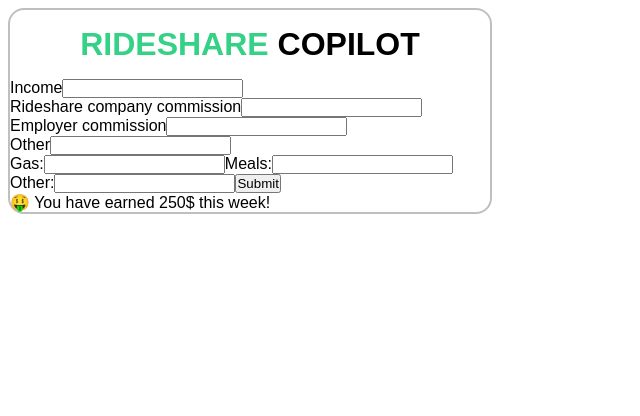
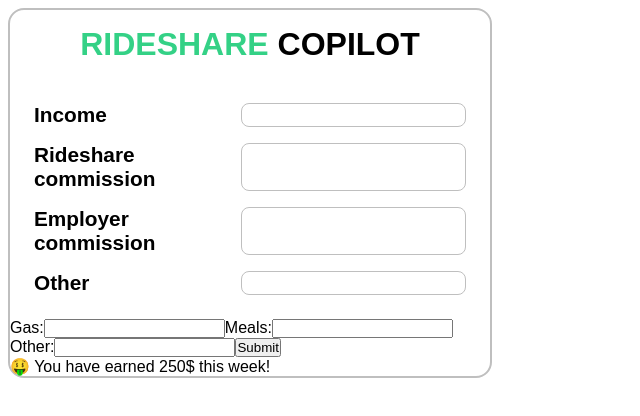
Before and after one commit to EmanuelTabian/rideshare-calculator, a React (Create React App) app: page / in a window 1280 px wide. Shown: the top 416 px of the page, without its empty margins (0-640 px from the left). Built offline with nearby package versions, Linux system fonts and the light colour scheme.

Commit message:
Stylize the income component

```diff
--- a/src/App.js
+++ b/src/App.js
@@ -19,9 +19,9 @@ function Logo() {
 }
 function Income() {
   return (
-    <div>
+    <div className="income">
       <CommissionField>Income</CommissionField>
-      <CommissionField>Rideshare company commission</CommissionField>
+      <CommissionField>Rideshare commission</CommissionField>
       <CommissionField>Employer commission</CommissionField>
       <CommissionField>Other</CommissionField>
     </div>
@@ -39,7 +39,7 @@ function CommissionField({ children }) {
 
 function ExpenseForm() {
   return (
-    <form>
+    <form className="expense-form">
       <label>Gas:</label>
       <input type="text" />
       <label>Meals:</label>
@@ -52,8 +52,8 @@ function ExpenseForm() {
 }
 function Output() {
   return (
-    <div>
-      <p>🤑 You have earned 250$ this week!</p>
+    <div className="output">
+      <p className="message">🤑 You have earned 250$ this week!</p>
     </div>
   );
 }
--- a/src/index.css
+++ b/src/index.css
@@ -10,6 +10,7 @@
 
 html {
   font-family: "Nunito Sans", sans-serif;
+  font-optical-sizing: auto;
 }
 
 .app {
@@ -30,3 +31,26 @@ html {
 .logo-color {
   color: var(--color-text-secondary);
 }
+
+.income {
+  padding: 16px;
+  display: flex;
+  justify-content: center;
+  flex-direction: column;
+  flex-wrap: wrap;
+}
+
+.income > div {
+  padding: 8px;
+  display: grid;
+  grid-template-columns: 2fr 1fr;
+  font-size: 1.3rem;
+  font-weight: 600;
+}
+
+div > input {
+  border-radius: 8px;
+  border: 1px solid var(--color-light-gray);
+  font-size: 1rem;
+  padding: 0 8px;
+}
```
